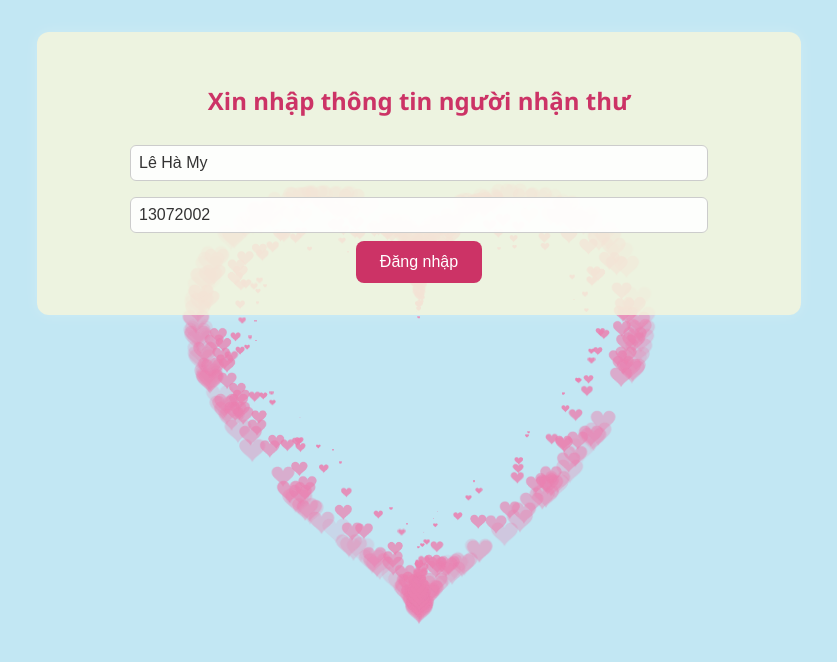
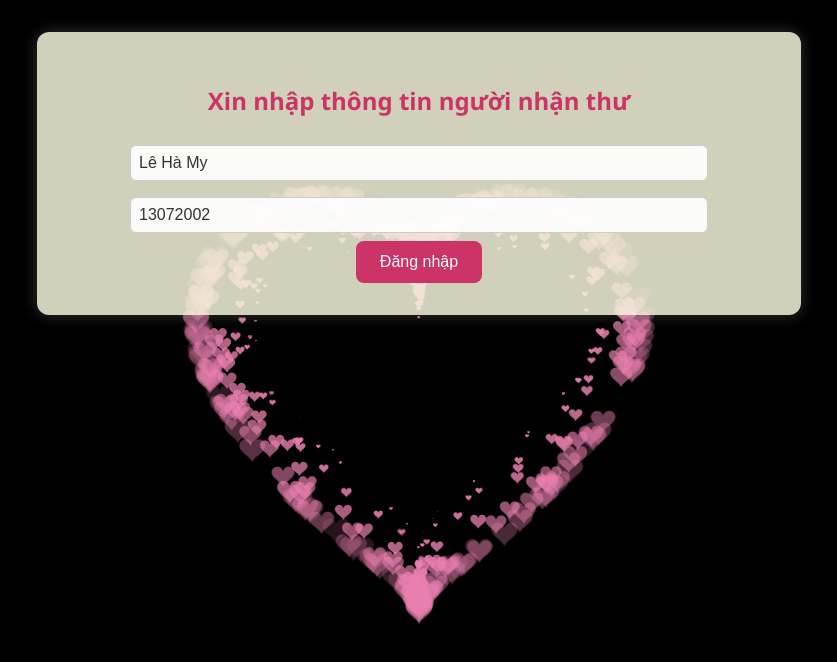
Before and after one commit to HatuanIT/vo-iu-, a plain HTML site: page lehamy.html in a window 1280 px wide. Shown: the whole page, without its empty margins (221-1058 px from the left). Drawn offline with Linux system fonts and the light colour scheme.

Commit message:
lehamy.html

```diff
--- a/lehamy.html
+++ b/lehamy.html
@@ -21,7 +21,7 @@
     width: 100vw;
     height: 100vh;
     z-index: 0;
-    background: rgb(194, 231, 243);
+    background: rgb(0, 0, 0);
     pointer-events: none;
   }
   #login-container, #led-container, #content-wrapper {
```
